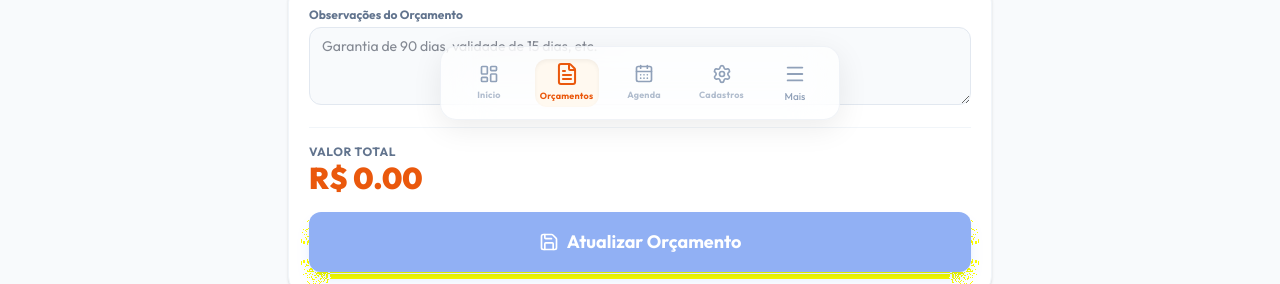
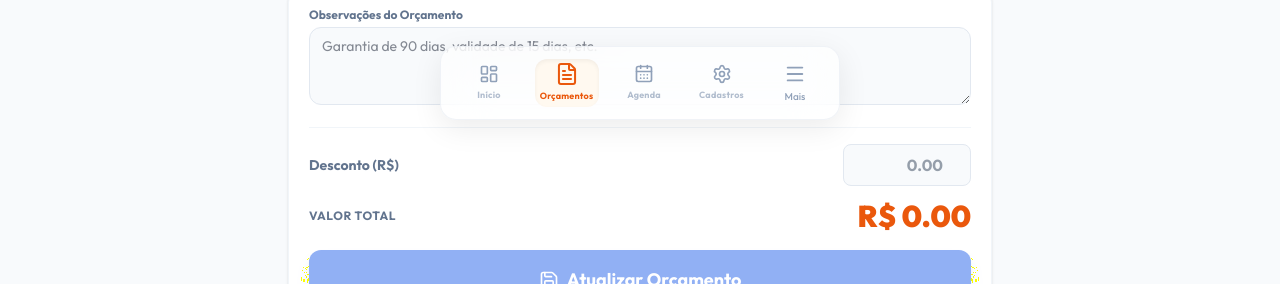
Before and after one commit to Davi-henr/Master-climatizacao-eletrica, a Next.js app: page /orcamentos/editar/1 in a window 1280 px wide. Shown: the part 664-948 px from the top of the page. Built offline with nearby package versions, Linux system fonts and the light colour scheme; no server answers; the database is empty.

Commit message:
Add discount to HR and Budgets, allow HR payment deletion with finance rollback

```diff
--- a/src/app/(dashboard)/orcamentos/editar/[id]/page.tsx
+++ b/src/app/(dashboard)/orcamentos/editar/[id]/page.tsx
@@ -24,6 +24,7 @@ export default function EditarOrcamentoPage() {
   const [clienteEquipamentos, setClienteEquipamentos] = useState<any[]>([]);
   const [observacoes, setObservacoes] = useState('');
   const [urgencia, setUrgencia] = useState('Pouco Urgente');
+  const [desconto, setDesconto] = useState<number | ''>('');
 
   // Blocos de Serviço
   const [blocos, setBlocos] = useState([{
@@ -73,6 +74,7 @@ export default function EditarOrcamentoPage() {
       setClienteSelecionado(o.cliente_id);
       setObservacoes(o.observacoes || '');
       setUrgencia(o.urgencia || 'Pouco Urgente');
+      setDesconto(o.valor_desconto || '');
 
       // Reconstruir os blocos a partir de itens_os
       const blocosMap = new Map();
@@ -106,13 +108,13 @@ export default function EditarOrcamentoPage() {
   };
 
   const calculateTotal = () => {
-    let total = 0;
+    let subtotal = 0;
     blocos.forEach(bloco => {
       bloco.itens.forEach(item => {
-        total += item.preco * item.quantidade;
+        subtotal += item.preco * item.quantidade;
       });
     });
-    return total;
+    return subtotal - (Number(desconto) || 0);
   };
 
   const addBloco = () => {
@@ -202,6 +204,7 @@ export default function EditarOrcamentoPage() {
         .update({
           cliente_id: clienteSelecionado,
           valor_total: calculateTotal(),
+          valor_desconto: Number(desconto) || 0,
           observacoes: observacoes,
           urgencia: urgencia,
           tipo_servico: blocos[0]?.tipoServico || 'Instalação'
@@ -392,8 +395,17 @@ export default function EditarOrcamentoPage() {
             />
           </div>
 
-          <div className="pt-4 border-t border-slate-100 flex justify-between items-center">
-            <div>
+          <div className="pt-4 border-t border-slate-100 flex flex-col gap-3">
+            <div className="flex justify-between items-center">
+              <label className="text-sm font-bold text-slate-500">Desconto (R$)</label>
+              <input
+                type="number" step="0.01" min="0"
+                value={desconto} onChange={e => setDesconto(Number(e.target.value))}
+                placeholder="0.00"
+                className="w-32 px-3 py-2 border border-slate-200 rounded-lg outline-none text-right font-bold text-slate-700 bg-slate-50"
+              />
+            </div>
+            <div className="flex justify-between items-center">
               <span className="block text-xs text-slate-500 uppercase font-bold tracking-wider">Valor Total</span>
               <span className="text-3xl font-black text-brand-orange">R$ {calculateTotal().toFixed(2)}</span>
             </div>
--- a/src/app/(dashboard)/orcamentos/novo/page.tsx
+++ b/src/app/(dashboard)/orcamentos/novo/page.tsx
@@ -18,6 +18,7 @@ export default function NovoOrcamentoPage() {
   const [clienteEquipamentos, setClienteEquipamentos] = useState<any[]>([]);
   const [observacoes, setObservacoes] = useState('');
   const [urgencia, setUrgencia] = useState('Pouco Urgente');
+  const [desconto, setDesconto] = useState<number | ''>('');
 
   // Blocos de Serviço
   const [blocos, setBlocos] = useState([{
@@ -103,13 +104,14 @@ export default function NovoOrcamentoPage() {
   };
 
   const calculateTotal = () => {
-    return blocos.reduce((acc, bloco) => {
+    const subtotal = blocos.reduce((acc, bloco) => {
       const blocoTotal = bloco.itens.reduce((sum, item) => {
         const val = Number(item.valor_unitario) || 0;
         return sum + (item.quantidade * val);
       }, 0);
       return acc + blocoTotal;
     }, 0);
+    return subtotal - (Number(desconto) || 0);
   };
 
   const handleSubmit = async (e: React.FormEvent) => {
@@ -129,6 +131,7 @@ export default function NovoOrcamentoPage() {
           cliente_id: clienteSelecionado,
           status: 'orcamento_pendente',
           valor_total: calculateTotal(),
+          valor_desconto: Number(desconto) || 0,
           observacoes: observacoes,
           urgencia: urgencia,
           tipo_servico: blocos[0].tipoServico || 'Instalação'
@@ -344,7 +347,19 @@ export default function NovoOrcamentoPage() {
 
         {/* Resumo */}
         <div className="bg-slate-900 text-white p-5 rounded-2xl shadow-sm space-y-4">
-          <div className="flex justify-between items-end">
+          <div className="flex flex-col gap-2 border-b border-slate-700 pb-4">
+            <div className="flex justify-between items-center">
+              <label className="text-sm font-medium text-slate-300">Desconto (R$)</label>
+              <input
+                type="number" step="0.01" min="0"
+                value={desconto} onChange={e => setDesconto(Number(e.target.value))}
+                placeholder="0.00"
+                className="w-32 px-3 py-2 bg-slate-800 border border-slate-700 rounded-lg outline-none text-right font-bold text-white"
+              />
+            </div>
+          </div>
+
+          <div className="flex justify-between items-end pt-2">
             <p className="text-slate-400 text-sm font-medium">Total do Orçamento</p>
             <h3 className="text-3xl font-black text-brand-yellow">
               R$ {calculateTotal().toFixed(2).replace('.', ',')}
--- a/src/app/(dashboard)/page.tsx
+++ b/src/app/(dashboard)/page.tsx
@@ -54,6 +54,12 @@ const ReciboPDF = ({ pagamento, funcionario, logo }: { pagamento: any, funcionar
           <PdfText style={pdfStyles.label}>Extras / Bônus:</PdfText>
           <PdfText style={pdfStyles.value}>R$ {pagamento.valor_extras.toFixed(2)}</PdfText>
         </View>
+        {(pagamento.valor_desconto && pagamento.valor_desconto > 0) ? (
+          <View style={pdfStyles.row}>
+            <PdfText style={pdfStyles.label}>Desconto:</PdfText>
+            <PdfText style={{ ...pdfStyles.value, color: '#ef4444' }}>- R$ {pagamento.valor_desconto.toFixed(2)}</PdfText>
+          </View>
+        ) : null}
         <View style={pdfStyles.row}>
           <PdfText style={pdfStyles.label}>Data do Pagamento:</PdfText>
           <PdfText style={pdfStyles.value}>{new Date(pagamento.data_pagamento).toLocaleDateString('pt-BR')}</PdfText>
--- a/src/app/(dashboard)/rh/page.tsx
+++ b/src/app/(dashboard)/rh/page.tsx
@@ -2,7 +2,7 @@
 
 import { useState, useEffect } from 'react';
 import { supabase } from '@/lib/supabase';
-import { Users, Eye, EyeOff, Save, FileText, CheckCircle } from 'lucide-react';
+import { Users, Eye, EyeOff, Save, FileText, CheckCircle, Trash2 } from 'lucide-react';
 import { PDFDownloadLink } from '@react-pdf/renderer';
 import { Document, Page, Text, View, StyleSheet, Image } from '@react-pdf/renderer';
 import PageHeader from '@/components/PageHeader';
@@ -53,6 +53,12 @@ const ReciboPDF = ({ pagamento, funcionario, logo }: { pagamento: any, funcionar
           <Text style={pdfStyles.label}>Extras / Bônus:</Text>
           <Text style={pdfStyles.value}>R$ {pagamento.valor_extras.toFixed(2)}</Text>
         </View>
+        {(pagamento.valor_desconto && pagamento.valor_desconto > 0) ? (
+          <View style={pdfStyles.row}>
+            <Text style={pdfStyles.label}>Desconto:</Text>
+            <Text style={{ ...pdfStyles.value, color: '#ef4444' }}>- R$ {pagamento.valor_desconto.toFixed(2)}</Text>
+          </View>
+        ) : null}
         <View style={pdfStyles.row}>
           <Text style={pdfStyles.label}>Data do Pagamento:</Text>
           <Text style={pdfStyles.value}>{new Date(pagamento.data_pagamento).toLocaleDateString('pt-BR')}</Text>
@@ -82,6 +88,7 @@ export default function RHPage() {
   const [funcId, setFuncId] = useState('');
   const [dias, setDias] = useState<number | ''>('');
   const [extras, setExtras] = useState<number | ''>('');
+  const [desconto, setDesconto] = useState<number | ''>('');
 
   const [logoBase64, setLogoBase64] = useState<string | null>(null);
 
@@ -121,7 +128,8 @@ export default function RHPage() {
     if (!selectedFunc) return 0;
     const qtdDias = Number(dias) || 0;
     const vExtras = Number(extras) || 0;
-    return (qtdDias * selectedFunc.valor_diaria) + vExtras;
+    const vDesc = Number(desconto) || 0;
+    return (qtdDias * selectedFunc.valor_diaria) + vExtras - vDesc;
   };
 
   const handlePagar = async (e: React.FormEvent) => {
@@ -138,6 +146,7 @@ export default function RHPage() {
         dias_trabalhados: Number(dias),
         valor_diaria: selectedFunc.valor_diaria,
         valor_extras: Number(extras) || 0,
+        valor_desconto: Number(desconto) || 0,
         total_pago: valorTotal
       };
       const { error: rhError } = await supabase.from('rh_pagamentos').insert(pagamentoData);
@@ -156,11 +165,37 @@ export default function RHPage() {
       setFuncId('');
       setDias('');
       setExtras('');
+      setDesconto('');
       if (showHistory) fetchPagamentos();
 
     } catch (error) {
       console.error(error);
       alert('Erro ao registrar pagamento.');
+    } finally {
+      setLoading(false);
+    }
+  };
+
+  const handleExcluirPagamento = async (pag: any) => {
+    if (!confirm('Tem certeza que deseja excluir este pagamento? Isso também removerá a despesa do Fluxo de Caixa.')) return;
+
+    setLoading(true);
+    try {
+      // Remover do financeiro
+      const descricaoFin = `Pagamento Folha: ${pag.funcionario?.nome} (${pag.dias_trabalhados} dias)`;
+      await supabase.from('financeiro')
+        .delete()
+        .eq('descricao', descricaoFin)
+        .eq('valor', pag.total_pago);
+
+      // Remover do RH
+      const { error } = await supabase.from('rh_pagamentos').delete().eq('id', pag.id);
+      if (error) throw error;
+
+      fetchPagamentos();
+    } catch (error) {
+      console.error('Erro ao excluir:', error);
+      alert('Erro ao excluir pagamento.');
     } finally {
       setLoading(false);
     }
@@ -184,7 +219,7 @@ export default function RHPage() {
           </select>
         </div>
 
-        <div className="grid grid-cols-2 gap-4">
+        <div className="grid grid-cols-1 sm:grid-cols-3 gap-4">
           <div>
             <label className="block text-sm font-bold text-slate-700 mb-1">Dias Trab.</label>
             <input
@@ -200,6 +235,15 @@ export default function RHPage() {
               type="number" step="0.01" min="0"
               value={extras} onChange={e => setExtras(Number(e.target.value))}
               placeholder="Ex: 50.00"
+              className="w-full px-4 py-3 bg-slate-50 border border-slate-200 rounded-xl outline-none"
+            />
+          </div>
+          <div>
+            <label className="block text-sm font-bold text-slate-700 mb-1">Desconto (R$)</label>
+            <input
+              type="number" step="0.01" min="0"
+              value={desconto} onChange={e => setDesconto(Number(e.target.value))}
+              placeholder="Ex: 20.00"
               className="w-full px-4 py-3 bg-slate-50 border border-slate-200 rounded-xl outline-none"
             />
           </div>
@@ -246,7 +290,7 @@ export default function RHPage() {
                     <span className="font-black text-brand-orange">R$ {pag.total_pago.toFixed(2)}</span>
                   </div>
 
-                  <div className="pt-2 border-t border-slate-50">
+                  <div className="pt-2 border-t border-slate-50 flex items-center justify-between">
                     <PDFDownloadLink
                       document={<ReciboPDF pagamento={pag} funcionario={pag.funcionario || {nome: 'Desconhecido', cargo: 'N/A'}} logo={logoBase64} />}
                       fileName={`Recibo-${pag.funcionario?.nome || 'Tec'}-${new Date(pag.data_pagamento).getTime()}.pdf`}
@@ -257,6 +301,14 @@ export default function RHPage() {
                         </button>
                       )}
                     </PDFDownloadLink>
+
+                    <button
+                      onClick={() => handleExcluirPagamento(pag)}
+                      className="p-1.5 text-red-500 bg-red-50 hover:bg-red-100 rounded-md transition-colors"
+                      title="Excluir Pagamento"
+                    >
+                      <Trash2 size={16} />
+                    </button>
                   </div>
                 </div>
               ))
--- a/src/components/BudgetPDF.tsx
+++ b/src/components/BudgetPDF.tsx
@@ -144,6 +144,12 @@ export const BudgetPDF = ({ orcamento, logo }: { orcamento: any, logo?: string |
               <Text style={styles.label}>Subtotal Mão de Obra:</Text>
               <Text style={styles.value}>R$ {totalMaoDeObra.toFixed(2)}</Text>
             </View>
+            {(orcamento.valor_desconto && orcamento.valor_desconto > 0) ? (
+              <View style={styles.summaryRow}>
+                <Text style={styles.label}>Desconto:</Text>
+                <Text style={{ ...styles.value, color: '#ef4444' }}>- R$ {orcamento.valor_desconto.toFixed(2)}</Text>
+              </View>
+            ) : null}
             <View style={styles.summaryTotal}>
               <Text style={styles.totalLabel}>Valor Total:</Text>
               <Text style={styles.totalValue}>R$ {orcamento.valor_total.toFixed(2)}</Text>
```
Also changed, not shown: 1 other file (tests, documents, lock files or other folders).
